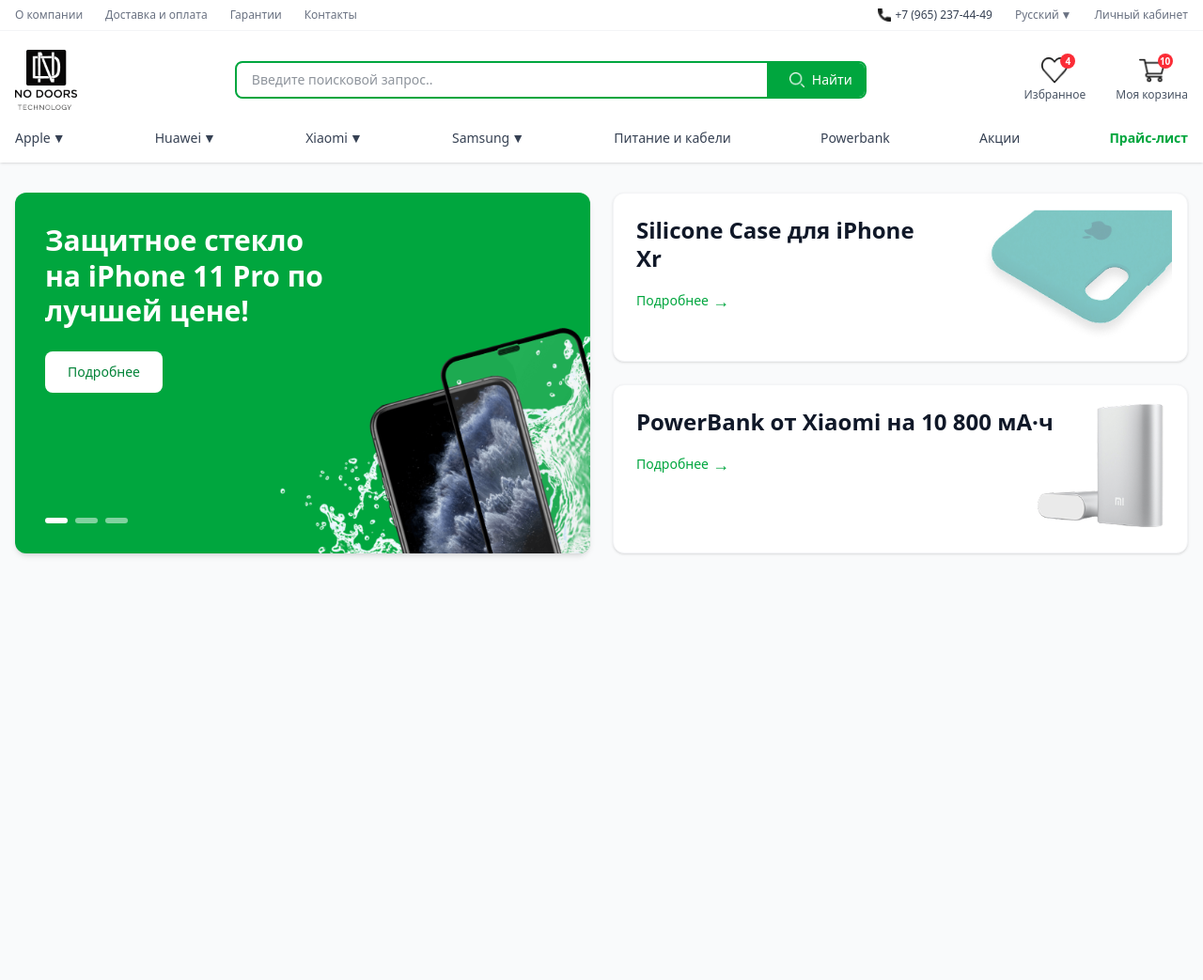
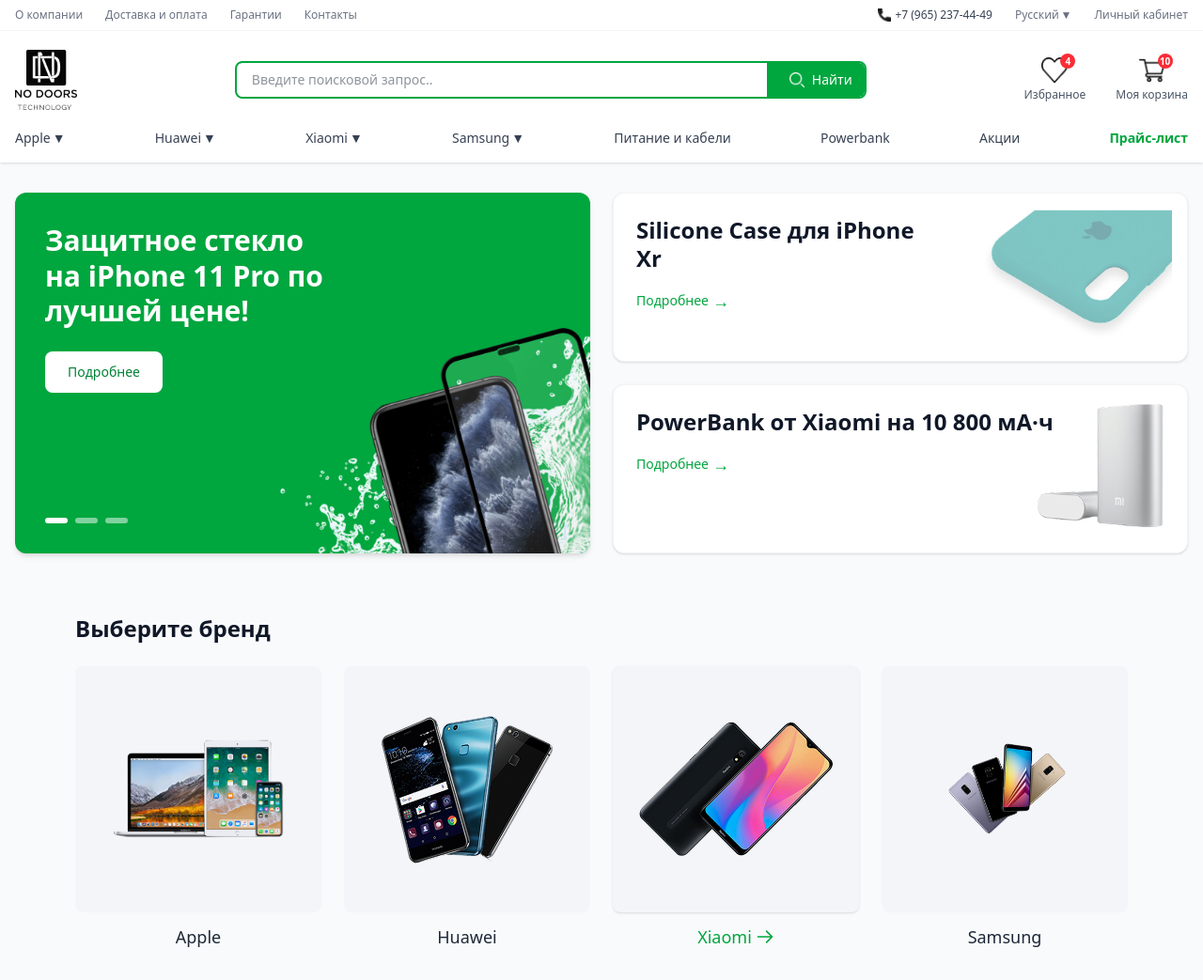
Before and after one commit to kabirovabdullo60-dot/No_doors_TECHNOLOGY, a website: page index.html in a window 1280 px wide. Shown: the whole page at 94% size. Before the commit the page ends 800 px from the top, so only its background shows below. Drawn offline with Linux system fonts and the light colour scheme.

Commit message:
section 2 of main projekt

```diff
--- a/index.html
+++ b/index.html
@@ -119,5 +119,45 @@
         </div>
     </main>
 
+    <div class="max-w-6xl mx-auto px-4 py-8">
+  <h2 class="text-2xl font-bold text-gray-900 mb-6 font-sans">Выберите бренд</h2>
+
+  <div class="grid grid-cols-1 sm:grid-cols-2 md:grid-cols-4 gap-6">
+
+    <div class="flex flex-col items-center group cursor-pointer">
+      <div class="w-full aspect-square bg-[#f4f5f9] rounded-lg flex items-center justify-center p-6 transition-all duration-300 hover:shadow-md">
+        <img src="./src/images/img (2).png" alt="Apple" class="max-h-full max-w-full object-contain mix-blend-multiply" />
+      </div>
+      <span class="mt-3 text-lg font-medium text-gray-800 transition-colors group-hover:text-blue-600">Apple</span>
+    </div>
+
+    <div class="flex flex-col items-center group cursor-pointer">
+      <div class="w-full aspect-square bg-[#f4f5f9] rounded-lg flex items-center justify-center p-6 transition-all duration-300 hover:shadow-md">
+        <img src="./src/images/img (3).png" alt="Huawei" class="max-h-full max-w-full object-contain mix-blend-multiply" />
+      </div>
+      <span class="mt-3 text-lg font-medium text-gray-800 transition-colors group-hover:text-blue-600">Huawei</span>
+    </div>
+
+    <div class="flex flex-col items-center group cursor-pointer">
+      <div class="w-full aspect-square bg-[#f4f5f9] rounded-lg flex items-center justify-center p-6 transition-all duration-300 shadow-sm">
+        <img src="./src/images/img (4).png" alt="Xiaomi" class="max-h-full max-w-full object-contain mix-blend-multiply" />
+      </div>
+      <span class="mt-3 text-lg font-medium text-green-600 flex items-center gap-1">
+        Xiaomi
+        <svg  class="h-5 w-5" fill="none" viewBox="0 0 24 24" stroke="currentColor">
+          <path stroke-linecap="round" stroke-linejoin="round" stroke-width="2" d="M14 5l7 7m0 0l-7 7m7-7H3" />
+        </svg>
+      </span>
+    </div>
+
+    <div class="flex flex-col items-center group cursor-pointer">
+      <div class="w-full aspect-square bg-[#f4f5f9] rounded-lg flex items-center justify-center p-6 transition-all duration-300 hover:shadow-md">
+        <img src="./src/images/img (5).png" alt="Samsung" class="max-h-full max-w-full object-contain mix-blend-multiply" />
+      </div>
+      <span class="mt-3 text-lg font-medium text-gray-800 transition-colors group-hover:text-blue-600">Samsung</span>
+    </div>
+
+  </div>
+</div>
 </body>
 </html>
```
Also changed, not shown: src/images/img (2).png (added), src/images/img (3).png (added), src/images/img (4).png (added), src/images/img (5).png (added), src/output.css.
